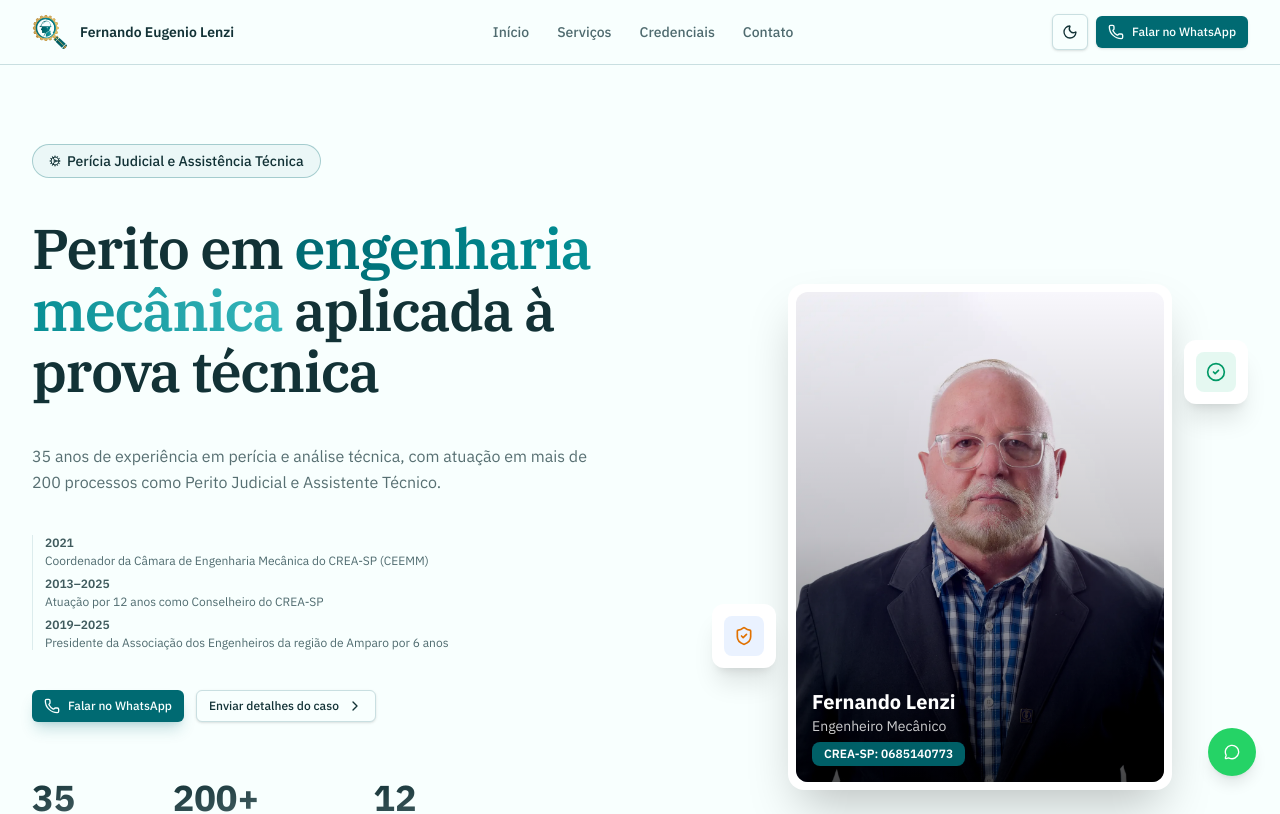
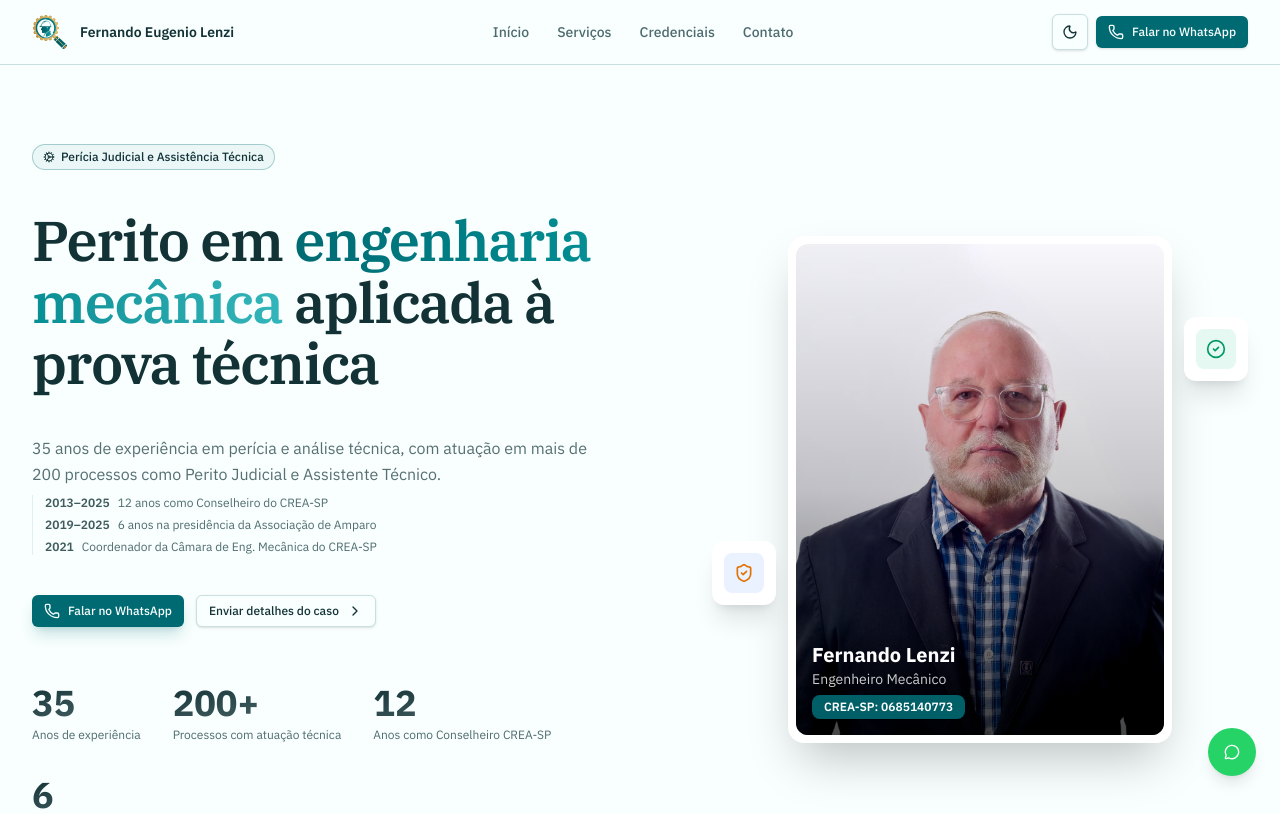
Before and after one commit to eng-lenzi/lp-eng-lenzi, a React (Vite) app: page / in a window 1280 px wide. Shown: the top 814 px of the page. Built offline with nearby package versions, Linux system fonts and the light colour scheme.

Commit message:
style(hero): ajustar cronologia e reduzir espaçamentos da timeline e badge

```diff
--- a/src/routes/-components/hero.tsx
+++ b/src/routes/-components/hero.tsx
@@ -24,20 +24,9 @@ const stats = [
 ] as const;
 
 const timeline = [
-	{
-		year: "2021",
-		description:
-			"Coordenador da Câmara de Engenharia Mecânica do CREA-SP (CEEMM)",
-	},
-	{
-		year: "2013–2025",
-		description: "Atuação por 12 anos como Conselheiro do CREA-SP",
-	},
-	{
-		year: "2019–2025",
-		description:
-			"Presidente da Associação dos Engenheiros da região de Amparo por 6 anos",
-	},
+	{ year: "2013–2025", description: "12 anos como Conselheiro do CREA-SP" },
+	{ year: "2019–2025", description: "6 anos na presidência da Associação de Amparo" },
+	{ year: "2021", description: "Coordenador da Câmara de Eng. Mecânica do CREA-SP" },
 ] as const;
 
 export function Hero() {
@@ -56,7 +45,7 @@ export function Hero() {
 					<AnimatedSection delay={0.1}>
 						<Badge
 							variant="outline"
-							className="border-primary/30 bg-primary/5 px-3 py-1 text-sm sm:px-4 sm:py-1.5"
+							className="border-primary/30 bg-primary/5 px-2 py-0.5 text-xs sm:px-2.5 sm:py-1"
 						>
 							<Cog className="mr-1.5 size-3" />
 							Perícia Judicial e Assistência Técnica
@@ -79,11 +68,8 @@ export function Hero() {
 					</AnimatedSection>
 
 					<AnimatedSection delay={0.3}>
-						<Text
-							size="sm"
-							tone="subtle"
-							className="max-w-xl leading-relaxed sm:text-base"
-						>
+						<div className="max-w-xl space-y-2">
+							<Text size="sm" tone="subtle" className="leading-relaxed sm:text-base">
 								<motion.span
 									initial={{ opacity: 0 }}
 									animate={{ opacity: 1 }}
@@ -93,26 +79,25 @@ export function Hero() {
 									mais de 200 processos como Perito Judicial e Assistente Técnico.
 								</motion.span>
 							</Text>
-					</AnimatedSection>
 
-					<AnimatedSection delay={0.35}>
-						<div className="max-w-xl space-y-2 pl-3 border-l border-border/60">
+							<div className="space-y-1.5 pl-3 border-l border-border/50">
 								{timeline.map((item, idx) => (
 									<motion.div
 										key={item.year}
 										initial={{ opacity: 0, x: -10 }}
 										animate={isHeroInView ? { opacity: 1, x: 0 } : {}}
 										transition={{ duration: 0.25, delay: 0.45 + idx * 0.1 }}
-									className="space-y-0.5"
+										className="flex items-baseline gap-2"
 									>
-									<Text size="xs" className="font-semibold text-foreground/80">
+										<Text size="xs" className="font-semibold text-foreground/80 whitespace-nowrap">
 											{item.year}
 										</Text>
-									<Text size="xs" tone="muted" className="leading-tight">
+										<Text size="xs" tone="muted" className="leading-tight whitespace-nowrap">
 											{item.description}
 										</Text>
 									</motion.div>
 								))}
+							</div>
 						</div>
 					</AnimatedSection>
 
```
Lines whose indentation alone changed are shown as unchanged.
